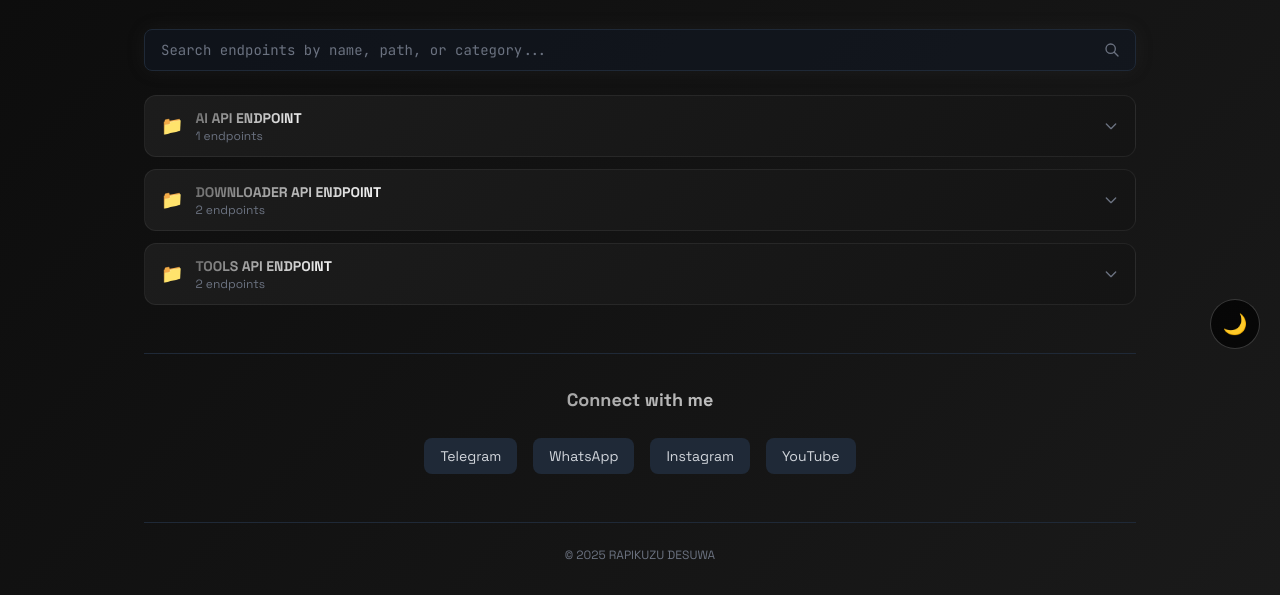
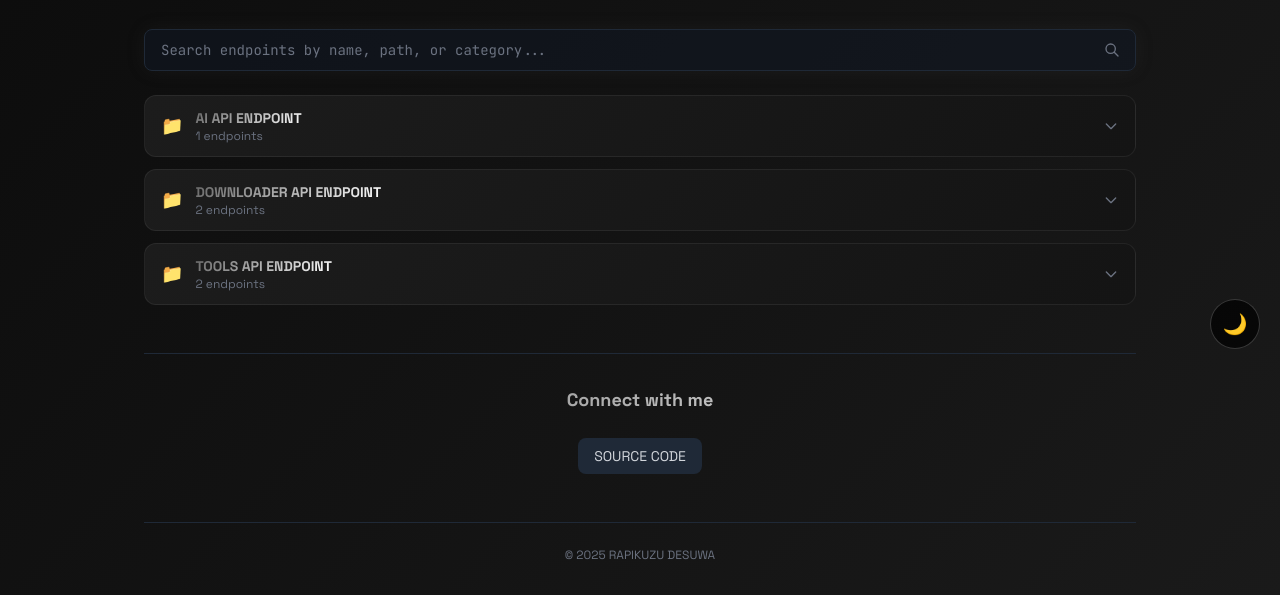
Before and after one commit to iyayn-ajah/simple-base-api, a website: page index.html in a window 1280 px wide. Shown: the part 431-1026 px from the top of the page. Drawn offline with nearby package versions, Linux system fonts and the light colour scheme.

Commit message:
Update social media links in index.html
Replaced Telegram link with GitHub repository link and updated button text.

```diff
--- a/index.html
+++ b/index.html
@@ -355,24 +355,9 @@
         <section class="mt-12 pt-8 border-t border-gray-800">
             <h2 class="text-lg font-bold gray-gradient-text mb-6 text-center">Connect with me</h2>
             <div class="flex flex-wrap justify-center gap-4">
-                <a href="https://t.me/AfiqAjah" target="_blank" class="transition-all duration-300 hover:scale-105">
+                <a href="https://github.com/iyayn-ajah/simple-base-api" target="_blank" class="transition-all duration-300 hover:scale-105">
                     <div class="px-4 py-2 bg-gray-800 hover:bg-gray-700 rounded-lg text-gray-300 text-sm transition-colors">
-                        Telegram
-                    </div>
-                </a>
-                <a href="https://whatsapp.com/channel/0029VaoJb11LikgEpNpBty0e" target="_blank" class="transition-all duration-300 hover:scale-105">
-                    <div class="px-4 py-2 bg-gray-800 hover:bg-gray-700 rounded-lg text-gray-300 text-sm transition-colors">
-                        WhatsApp
-                    </div>
-                </a>
-                <a href="https://www.instagram.com/rapikuzu_desu/" target="_blank" class="transition-all duration-300 hover:scale-105">
-                    <div class="px-4 py-2 bg-gray-800 hover:bg-gray-700 rounded-lg text-gray-300 text-sm transition-colors">
-                        Instagram
-                    </div>
-                </a>
-                <a href="https://youtube.com/@rapikuzudesu" target="_blank" class="transition-all duration-300 hover:scale-105">
-                    <div class="px-4 py-2 bg-gray-800 hover:bg-gray-700 rounded-lg text-gray-300 text-sm transition-colors">
-                        YouTube
+                        SOURCE CODE
                     </div>
                 </a>
             </div>
```
